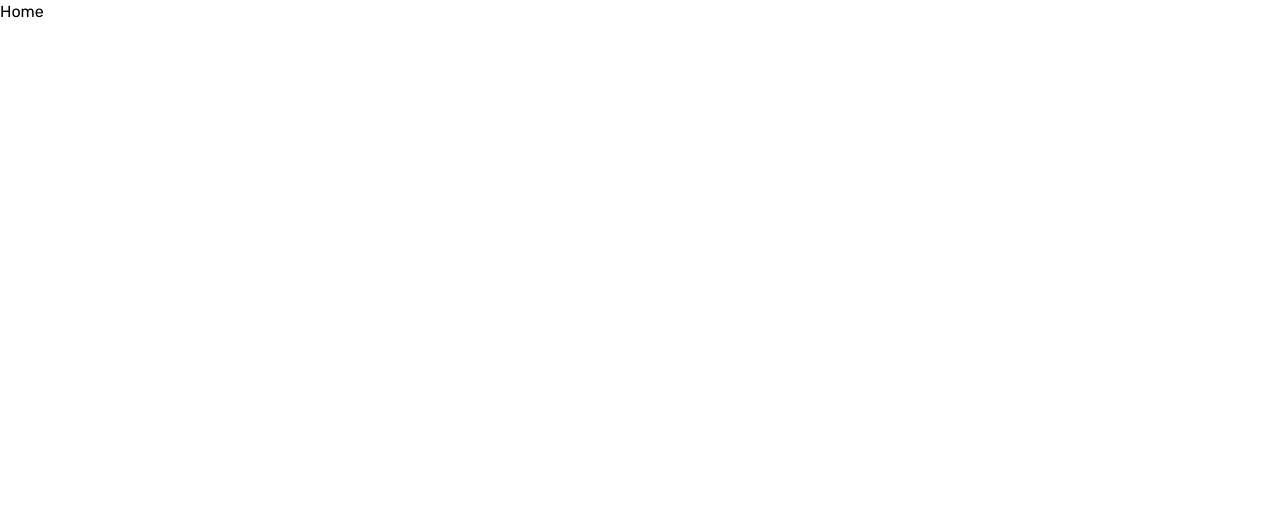
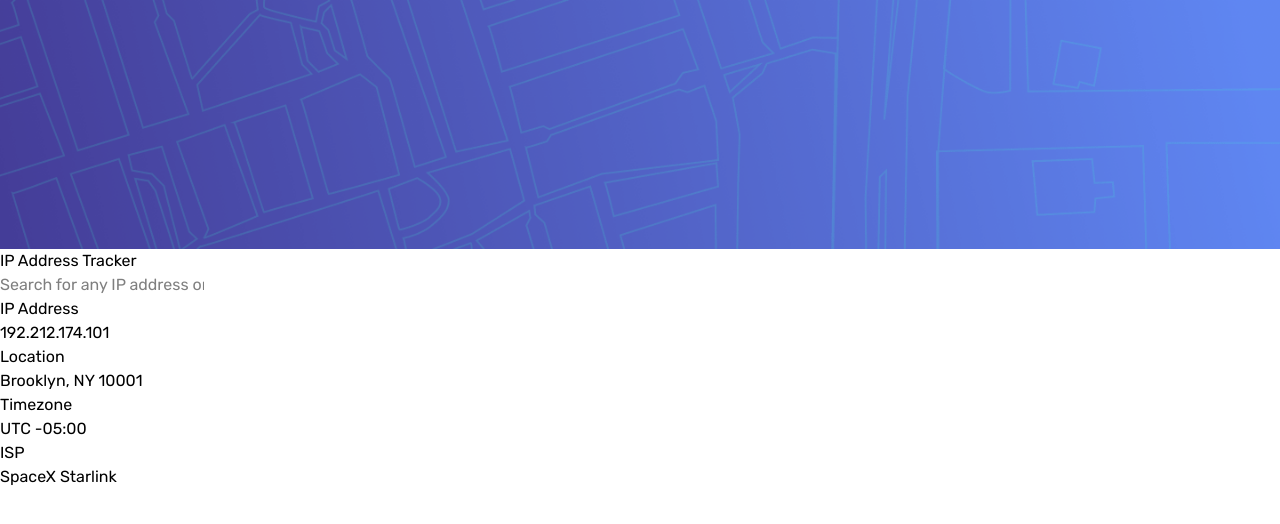
Before and after one commit to heygauravshukla/ip-address-tracker, a Next.js app: page / in a window 1280 px wide. Shown: the top 524 px of the page. Built offline with nearby package versions, Linux system fonts and the light colour scheme.

Commit message:
Add basic markup to the homepage

```diff
--- a/app/page.js
+++ b/app/page.js
@@ -1,3 +1,79 @@
+const ipDetails = [
+  { id: 1, name: "IP Address", value: "192.212.174.101" },
+  { id: 2, name: "Location", value: "Brooklyn, NY 10001" },
+  { id: 3, name: "Timezone", value: "UTC -05:00" },
+  { id: 4, name: "ISP", value: "SpaceX Starlink" },
+];
+
 export default function Home() {
-  return <div>Home</div>;
+  return (
+    <main>
+      {/* background images section */}
+      <section aria-hidden="true">
+        <picture>
+          <source
+            srcSet="/images/backgrounds/pattern-bg-desktop.png"
+            media="(min-width: 1024px)"
+            width="1440"
+            height="280"
+          />
+          <img
+            src="/images/backgrounds/pattern-bg-mobile.png"
+            alt="Background pattern"
+            width="375"
+            height="300"
+          />
+        </picture>
+      </section>
+
+      {/* wrap sections to be overlayed on background images section */}
+      <div>
+        <header>
+          <h1>IP Address Tracker</h1>
+        </header>
+
+        {/* search form section */}
+        <section>
+          <h2 className="sr-only">Search form</h2>
+          <form>
+            <label htmlFor="search" className="sr-only">
+              Search for any IP address or domain
+            </label>
+            <input
+              type="search"
+              id="search"
+              placeholder="Search for any IP address or domain"
+            />
+            <button type="submit" aria-label="Submit search">
+              <img
+                src="/images/icons/icon-arrow.svg"
+                alt="Search"
+                width="11"
+                height="14"
+              />
+            </button>
+          </form>
+        </section>
+
+        {/* search results section */}
+        <article>
+          <h2 className="sr-only">Search Results</h2>
+          <dl>
+            {ipDetails.map((detail) => (
+              <div key={detail.id}>
+                <dt>{detail.name}</dt>
+                <dd>{detail.value}</dd>
+              </div>
+            ))}
+          </dl>
+        </article>
+      </div>
+
+      {/* map results section */}
+      <section>
+        <h2 className="sr-only">Map Results</h2>
+        <div id="map"></div>
+      </section>
+    </main>
+  );
 }
```
